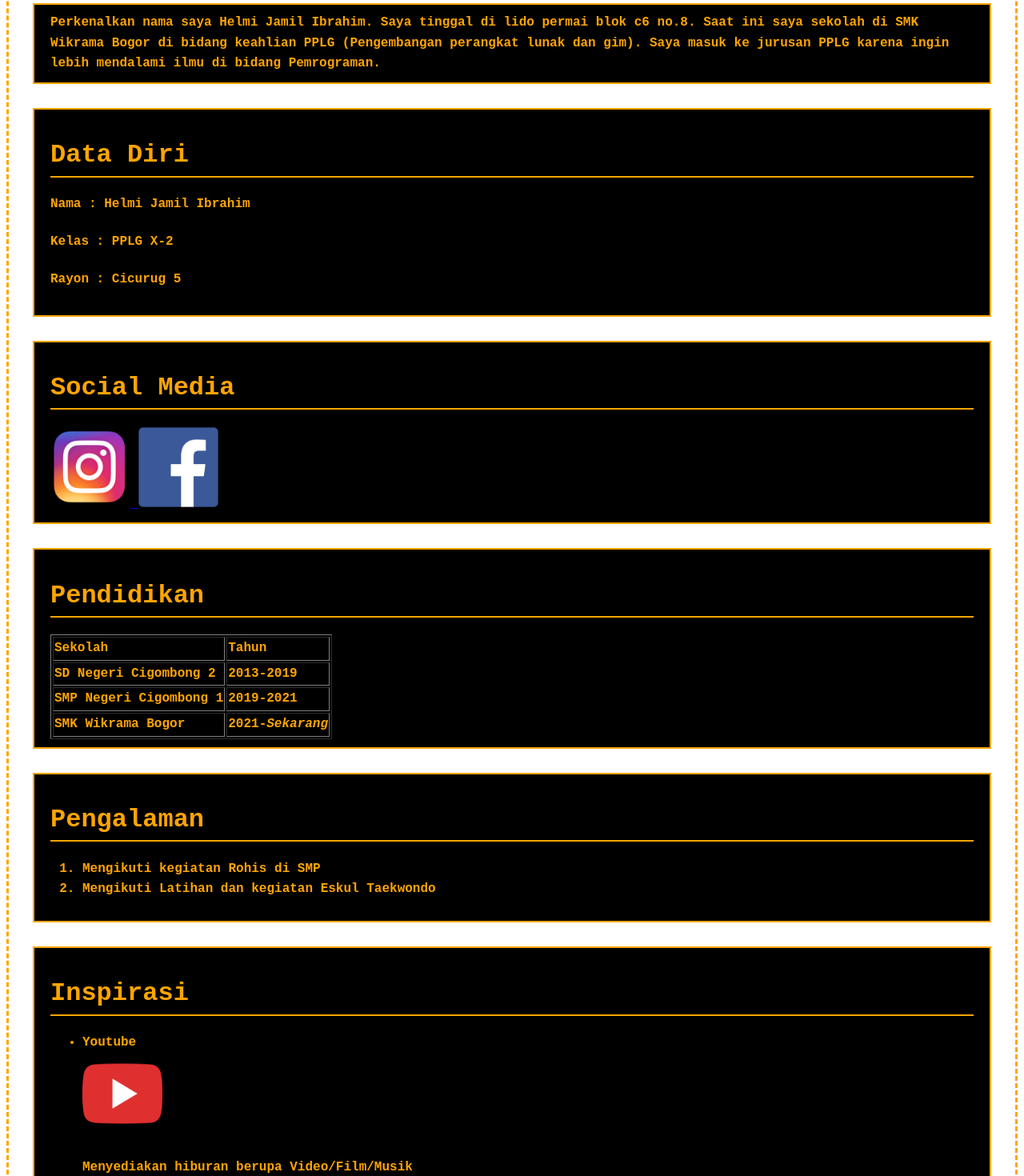
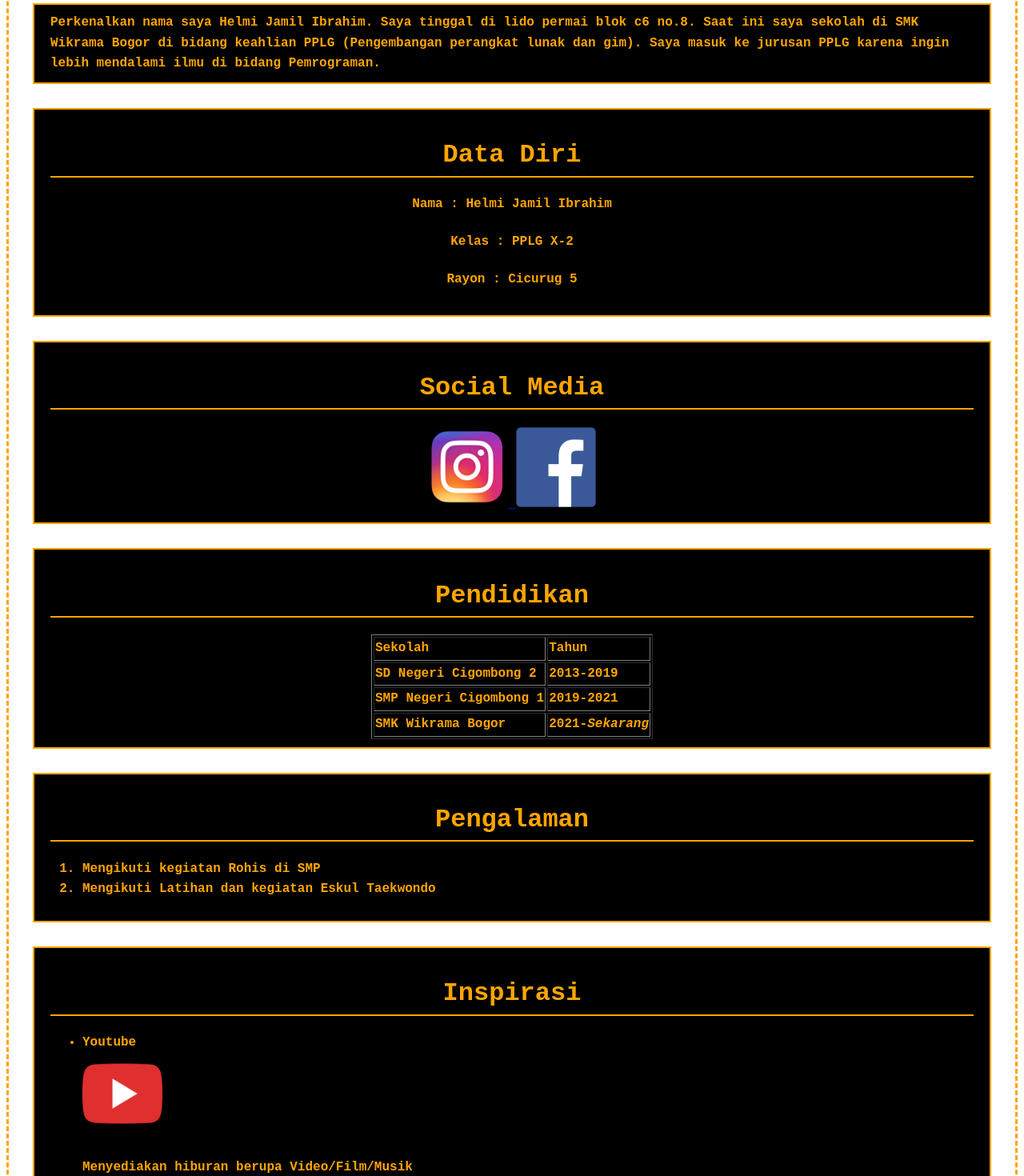
Before and after one commit to JamsterVoz/Jamil-Portofolio, a plain HTML site: page index.html in a window 1280 px wide. Shown: the part 313-1783 px from the top of the page at 80% size. Drawn offline with Linux system fonts and the light colour scheme; files whose address does not match are found by name.

Commit message:
Update index.html

```diff
--- a/index.html
+++ b/index.html
@@ -20,6 +20,7 @@
 </head>
 
 <head>
+    <center>
     <div class="Nama">
         <p>
             <h1>Data Diri</h1>
@@ -28,9 +29,11 @@
             <h4>Rayon : Cicurug 5</h4>
         </p>
     </div>
+    </center>
 </head>
 
 <head>
+    <center>
     <div class="SocialMedia">
         <h1>Social Media</h1>
             <a href="https://www.instagram.com/jhu.aont/" target="_blank">
@@ -40,9 +43,11 @@
             <img src="../Tugas Wikrama/logo-facebook.png"height="100" width="100" >
         </a>
     </div>
+    </center>
 </head>
 
 <head>
+    <center>
     <div class="Pendidikan">
     <h1>Pendidikan </h1>
         <table border = "1">
@@ -64,11 +69,14 @@
             </tr>
         </table>
     </div>
+    </center>
 </head>
 
 <head>
     <div class="Pengalaman">
+    <center>
         <h1>Pengalaman</h1>
+    </center>
     <ol type="1">
             <li>Mengikuti kegiatan Rohis di SMP</li>
             <li>Mengikuti Latihan dan kegiatan Eskul Taekwondo</li>
@@ -78,7 +86,9 @@
 
 <head>
     <div class="Inspirasi">
+    <center>
         <h1>Inspirasi</h1>
+    </center>
         <ul>
             <li>Youtube</li>
                 <a href="http://www.youtube.com" target="_blank">
```
Lines whose indentation alone changed are shown as unchanged.
